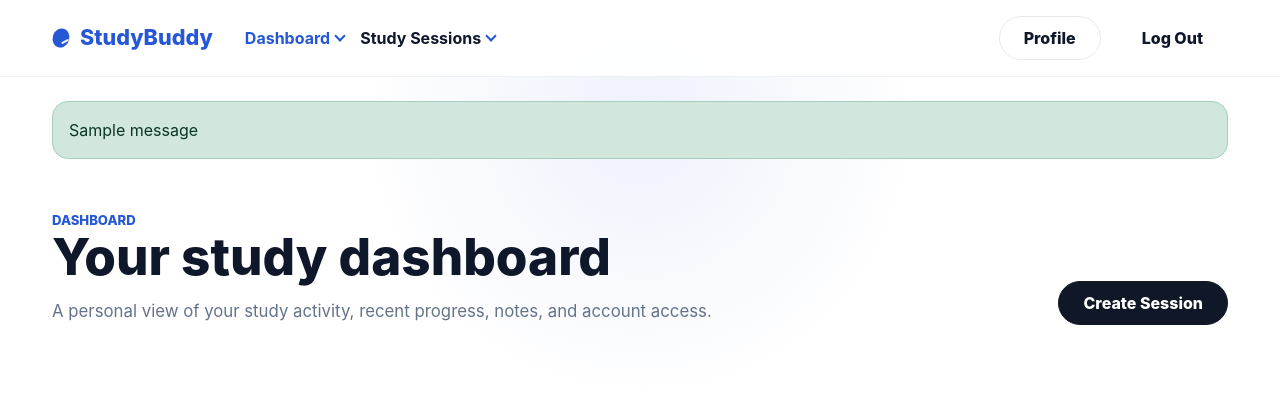
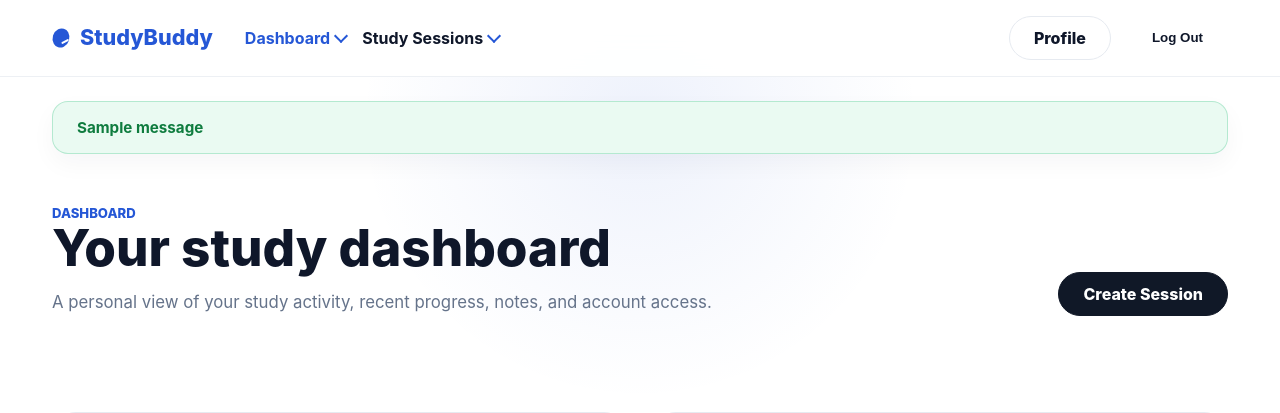
Before and after one commit to AAdewunmi/StudyBuddy-Study-Planner-Project, a Django app: page /dashboard/ in a window 1280 px wide. Shown: the top 413 px of the page. Run offline with Django 5.2, Linux system fonts and the light colour scheme; a user stored in the database is signed in; tables that the repository leaves empty hold one stand-in row (values such as "Sample post"); one stand-in notice (Sample message) is shown; data that the repository does not hold is empty.

Commit message:
feat(dashboard): update message styling and remove Bootstrap dependency for alerts

```diff
--- a/static/css/theme.css
+++ b/static/css/theme.css
@@ -272,9 +272,41 @@ p {
     padding-top: var(--space-lg);
 }
 
-.message-stack .alert {
+.message-ui {
     margin: 0;
+    border: 1px solid var(--color-line);
     border-radius: var(--radius-md);
+    background: var(--color-surface);
+    padding: var(--space-md) var(--space-lg);
+    color: var(--color-ink);
+    font-size: 0.95rem;
+    font-weight: 750;
+    box-shadow: 0 10px 24px rgb(15 23 42 / 4%);
+}
+
+.message-ui-info,
+.message-ui-debug {
+    border-color: rgb(37 87 214 / 24%);
+    background: var(--color-blue-soft);
+    color: var(--color-blue);
+}
+
+.message-ui-success {
+    border-color: rgb(24 183 107 / 26%);
+    background: var(--color-green-soft);
+    color: #0f7c3f;
+}
+
+.message-ui-warning {
+    border-color: rgb(217 154 34 / 32%);
+    background: #fff8e8;
+    color: #946510;
+}
+
+.message-ui-error {
+    border-color: rgb(190 18 60 / 24%);
+    background: #fff1f4;
+    color: #9f1239;
 }
 
 .hero {
--- a/templates/base.html
+++ b/templates/base.html
@@ -6,7 +6,6 @@
     <meta name="viewport" content="width=device-width, initial-scale=1">
     <title>{% block title %}StudyBuddy{% endblock %}</title>
 
-    <link href="https://cdn.jsdelivr.net/npm/bootstrap@5.3.3/dist/css/bootstrap.min.css" rel="stylesheet">
     <link rel="stylesheet" href="{% static 'css/theme.css' %}?v=20260511-nav">
 </head>
 <body>
@@ -52,7 +51,7 @@
                 <div class="container-ui">
                     <div class="message-stack" aria-live="polite">
                         {% for message in messages %}
-                            <div class="alert alert-{{ message.tags|default:'info' }}" role="alert">
+                            <div class="message-ui message-ui-{{ message.level_tag|default:'info' }}" role="alert">
                                 {{ message }}
                             </div>
                         {% endfor %}
@@ -114,6 +113,5 @@
             </div>
         </footer>
     </div>
-    <script src="https://cdn.jsdelivr.net/npm/bootstrap@5.3.3/dist/js/bootstrap.bundle.min.js"></script>
 </body>
 </html>
```
